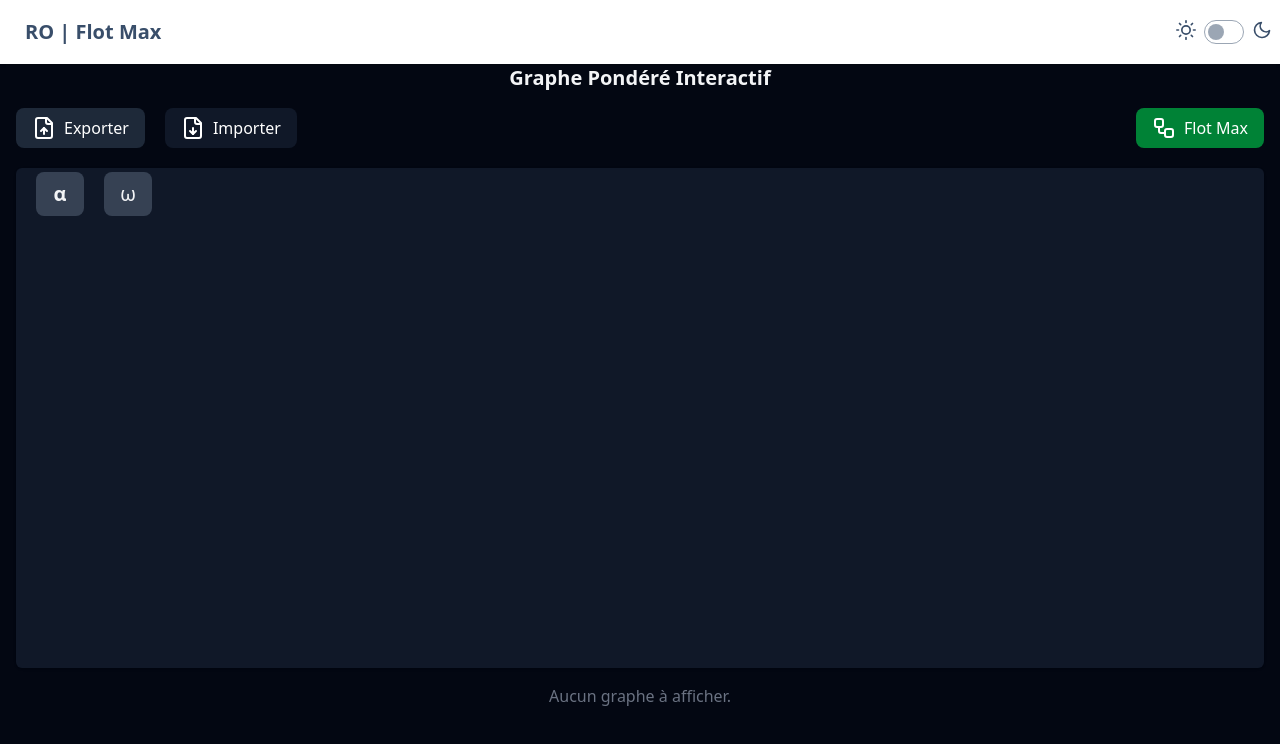
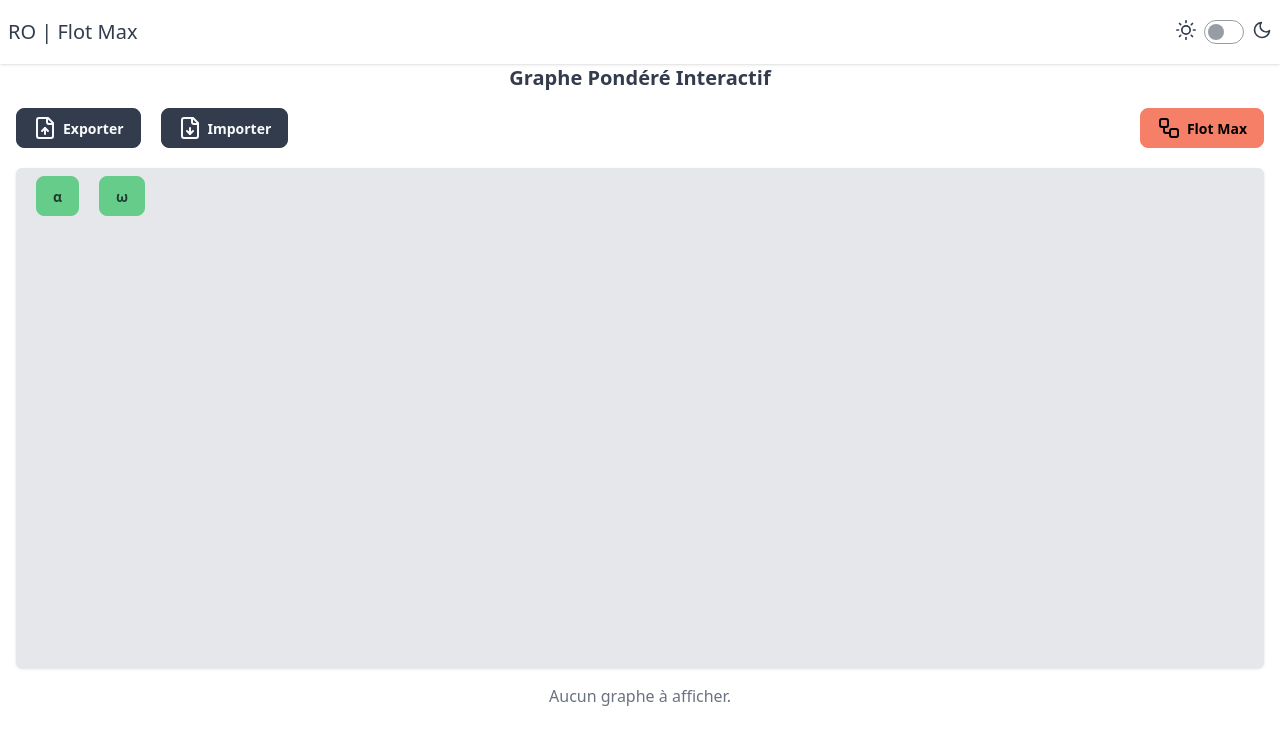
Before and after one commit to wharton-SP/RO, a React (Vite) app: page /home in a window 1280 px wide. Shown: the top 744 px of the page. Built offline with nearby package versions, Linux system fonts and the light colour scheme.

Commit message:
Add: implement theme support across components and update styles

```diff
--- a/index.html
+++ b/index.html
@@ -1,5 +1,5 @@
 <!doctype html>
-<html lang="en" data-theme="winter">
+<html lang="en" data-theme="emerald">
   <head>
     <meta charset="UTF-8" />
     <link rel="icon" type="image/svg+xml" href="/logo2.png" />
--- a/src/App.jsx
+++ b/src/App.jsx
@@ -1,15 +1,31 @@
-import React from 'react';
+import React, { useEffect, useState } from 'react';
 import { BrowserRouter as Router, Routes, Route } from 'react-router-dom';
 import Home from './pages/Home';
 import Landing from './pages/Landing';
 import SimpleNav from './components/UI/SimpleNav';
 
 const App = () => {
+
+  const [theme, setTheme] = useState("Light")
+
+  const handleThemeChange = (isTheme) => {
+    console.log(isTheme);
+    if (isTheme === "Dark") {
+      setTheme("Dark")
+    } else {
+      setTheme("Light")
+    }
+  }
+
+  useEffect(() => {
+    console.log(theme);
+  }, [theme])
+
   return (
     <Router>
-      <SimpleNav />
+      <SimpleNav handleThemeChange={handleThemeChange} />
       <Routes>
-        <Route path="/home" element={<Home />} />
+        <Route path="/home" element={<Home theme={theme} />} />
         <Route path='/' element={<Landing />} />
       </Routes>
     </Router>
--- a/src/components/Graph.jsx
+++ b/src/components/Graph.jsx
@@ -1,13 +1,15 @@
 import { FileDown, FileUp, Workflow } from 'lucide-react';
-import React, { useState, useRef } from 'react';
+import React, { useState, useRef, useEffect } from 'react';
 
-const Graph = ({ sendData }) => {
+const Graph = ({ sendData, theme }) => {
     const [nodes, setNodes] = useState([]);
     const [edges, setEdges] = useState([]);
     const [draggingNode, setDraggingNode] = useState(null);
     const svgRef = useRef(null);
     const [selectedNode, setSelectedNode] = useState(null);
     const nextIdRef = useRef(0);
+    const [bg, setBg] = useState("bg-white")
+    const [arrowColor, setArrowColor] = useState("black");
 
     const MIN_DISTANCE = 50;
 
@@ -157,29 +159,43 @@ const Graph = ({ sendData }) => {
         };
     };
 
+    useEffect(() => {
+
+        if (theme === "Dark") {
+            console.log("d");
+            setBg("bg-gray-700")
+            setArrowColor("white")
+        }
+        else {
+            console.log("l");
+            setBg("bg-gray-200")
+            setArrowColor("black")
+        }
+    }, [theme])
+
     return (
         <div className="p-4 space-y-4 flex flex-col gap-5">
             <div className="relative flex justify-between items-center gap-2">
                 <div className='flex gap-5'>
-                    <button onClick={exportGraph} className="px-4 py-2 flex gap-2 bg-gray-800 text-white rounded-lg hover:bg-blue-700 transition">
+                    <button onClick={exportGraph} className="btn btn-neutral">
                         <FileUp /> <div>Exporter</div>
                     </button>
-                    <button onClick={importGraph} className="px-4 py-2 flex gap-2 bg-gray-900 text-white rounded-lg hover:bg-green-700 transition">
+                    <button onClick={importGraph} className="btn btn-neutral">
                         <FileDown /> <div>Importer</div>
                     </button>
                 </div>
 
                 <div>
-                    <button onClick={calculateFlow} className="px-4 py-2 flex gap-2 ml-auto bg-green-700 text-white rounded-lg transition">
+                    <button onClick={calculateFlow} className="btn btn-accent">
                         <Workflow /> <div>Flot Max</div>
                     </button>
                 </div>
 
                 <div className='absolute -bottom-17  left-5 flex gap-5'>
-                    <button onClick={() => addSuperNode('α')} className="px-4 py-2 bg-gray-700 w-12 rounded-lg font-bold text-xl hover:w-20 transition-all">
+                    <button onClick={() => addSuperNode('α')} className="btn btn-primary">
                         α
                     </button>
-                    <button onClick={() => addSuperNode('ω')} className="px-4 py-2 bg-gray-700 w-12 rounded-lg flont-bold text-xl hover:w-20 transition-all">
+                    <button onClick={() => addSuperNode('ω')} className="btn btn-primary">
                         ω
                     </button>
                 </div>
@@ -189,7 +205,7 @@ const Graph = ({ sendData }) => {
                 ref={svgRef}
                 width="100%"
                 height="500px"
-                className="rounded-md shadow-sm bg-gray-900 m-4"
+                className={`${bg} rounded-md shadow-sm m-4`}
                 style={{ cursor: 'crosshair' }}
                 onClick={addNode}
                 onMouseMove={handleMouseMove}
@@ -198,7 +214,7 @@ const Graph = ({ sendData }) => {
             >
                 <defs>
                     <marker id="arrow" markerWidth="10" markerHeight="10" refX="10" refY="5" orient="auto">
-                        <path d="M0,0 L10,5 L0,10 Z" fill="white" />
+                        <path d="M0,0 L10,5 L0,10 Z" fill={arrowColor} />
                     </marker>
                 </defs>
 
@@ -218,11 +234,11 @@ const Graph = ({ sendData }) => {
                                 y1={y1}
                                 x2={x2}
                                 y2={y2}
-                                stroke="white"
+                                stroke={arrowColor}
                                 strokeWidth="2"
                                 markerEnd="url(#arrow)"
                             />
-                            <text x={midX} y={midY - 5} textAnchor="middle" fill="white" className="text-sm">{edge.weight}</text>
+                            <text x={midX} y={midY - 5} textAnchor="middle" fill={arrowColor} className="text-sm">{edge.weight}</text>
                         </g>
                     );
                 })}
--- a/src/components/UI/SimpleNav.jsx
+++ b/src/components/UI/SimpleNav.jsx
@@ -1,11 +1,12 @@
 import React from 'react'
 import ThemeChanger from './ThemeChanger'
+import { Link } from 'react-router-dom'
 
-const SimpleNav = () => {
+const SimpleNav = ({ handleThemeChange }) => {
     return (
         <div className="navbar bg-base-100 shadow-sm flex justify-between">
-            <a className="btn btn-ghost text-xl">RO | Flot Max</a>
-            <ThemeChanger />
+            <Link to="/" className="text-xl">RO | Flot Max</Link>
+            <ThemeChanger handleThemeChange={handleThemeChange} />
         </div>
     )
 }
--- a/src/components/UI/ThemeChanger.jsx
+++ b/src/components/UI/ThemeChanger.jsx
@@ -1,18 +1,20 @@
 import { useEffect, useState } from "react";
 
-const ThemeChanger = () => {
+const ThemeChanger = ({ handleThemeChange }) => {
     const [darkTheme, setDarkTheme] = useState(false);
 
     const handleChange = (event) => {
         const isChecked = event.target.checked;
         setDarkTheme(isChecked);
-        console.log(isChecked ? "Dark" : "Light");
+        handleThemeChange(isChecked ? "Dark" : "Light");
         localStorage.setItem("darkTheme", isChecked.toString());
     };
 
     useEffect(() => {
         const storedTheme = localStorage.getItem("darkTheme");
         setDarkTheme(storedTheme === "true");
+        handleThemeChange(storedTheme === "true" ? "Dark" : "Light")
+    // eslint-disable-next-line react-hooks/exhaustive-deps
     }, []);
 
     return (
--- a/src/index.css
+++ b/src/index.css
@@ -2,7 +2,7 @@
 
 @plugin "daisyui" {
 
-  themes: winter --default, dim --prefersdark;
+  themes: emerald --default, dim --prefersdark;
 
 }
 
--- a/src/pages/Home.jsx
+++ b/src/pages/Home.jsx
@@ -4,7 +4,7 @@ import GraphResult from '../components/GraphResult';
 import FinalFlow from '../components/finalFlow';
 import sendData from '../utils/Flow';
 
-const Home = () => {
+const Home = ({ theme }) => {
     const [resultFlow, setResultFlow] = useState({});
     const [coo, setCoo] = useState({});
     const [isFinalGraph, setIsFinalGraph] = useState(false)
@@ -31,12 +31,12 @@ const Home = () => {
     }, [resultFlow]);
 
     return (
-        <div className="App bg-gray-950 min-h-screen text-gray-100">
+        <div className="App min-h-screen">
             <h1 className="text-xl font-bold text-center my-4">Graphe Pondéré Interactif</h1>
-            <Graph sendData={handleData} />
+            <Graph sendData={handleData} theme={theme} />
             <GraphResult result={resultFlow} coo={coo} finalF={setFinalDisplay} />
-            {isFinalGraph &&(
-                <FinalFlow result={resultFlow} coo={coo}/>
+            {isFinalGraph && (
+                <FinalFlow result={resultFlow} coo={coo} />
             )}
         </div>
     );
--- a/src/pages/Landing.jsx
+++ b/src/pages/Landing.jsx
@@ -3,8 +3,11 @@ import { Link } from 'react-router-dom'
 
 const Landing = () => {
     return (
-        <div>
-            <Link to="/home" className='btn btn-primary'>Home</Link>
+        <div className='absolute h-screen w-screen -z-10 top-0 left-0 overflow-hidden flex justify-center items-center'>
+            <div className='relative'>
+
+                <Link to="/home" className='btn btn-primary'>Home</Link>
+            </div>
         </div>
     )
 }
```
